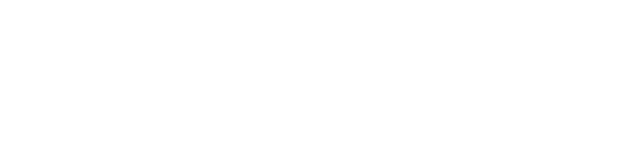
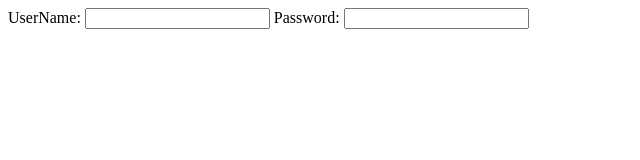
Before and after one commit to jpmsrit/javaScript, a plain HTML site: page index.html in a window 1280 px wide. Shown: the whole page, without its empty margins (0-640 px from the left). Drawn offline with Linux system fonts and the light colour scheme.

Commit message:
Added new two text boxes

```diff
--- a/index.html
+++ b/index.html
@@ -5,6 +5,15 @@
   <meta name="viewport" content="width=device-width, initial-scale=1.0">
   <meta http-equiv="X-UA-Compatible" content="ie=edge">
   <title>Document</title>
+
+  <div>
+    <label>UserName:</label>
+    <input type="text" name=uName>
+    <label>Password:</label>
+    <input type="text" password=pass>
+  </div>
+
+
 </head>
 <body>
 
```
